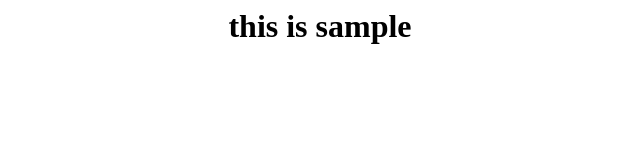
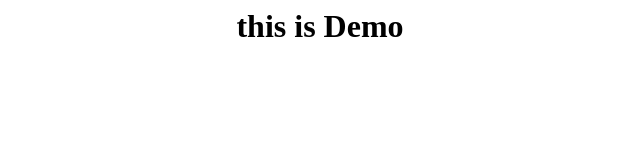
Before and after one commit to Richard-solomon/Sample, a website: page index.html in a window 1280 px wide. Shown: the whole page, without its empty margins (320-960 px from the left). Drawn offline with Linux system fonts and the light colour scheme.

Commit message:
changed the content to demo

```diff
--- a/index.html
+++ b/index.html
@@ -1,7 +1,7 @@
 <html>
 <body>
 <center>
-<h1> this is sample </h1>
+<h1> this is Demo </h1>
 </center>
 </body>
 </html>
```
